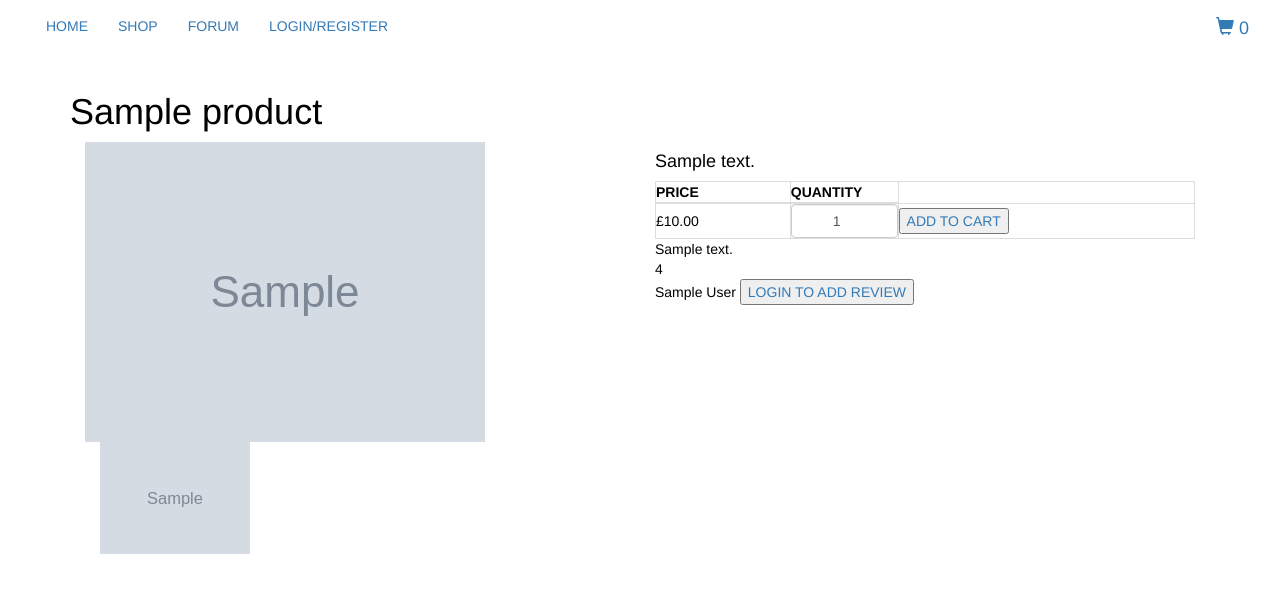
After one commit to ed85w/stream_3_project, a Django app: template templates/shop/product_detail.html in a window 1280 px wide. The commit adds this page. Shown: the top 593 px of the page. Run offline with Django 3.2, Linux system fonts and the light colour scheme; the template is opened without the code that fills it: values that come from a table or form of the project are taken from there, others are empty; tables that the repository leaves empty hold one stand-in row (values such as "Sample post"); grey boxes marked "Sample" are stand-in pictures; parts of the project's set-up code (start-up, migrations or seed data) failed here and were passed over; some libraries are stand-ins or nearby versions.

```diff
--- a/WeddingStationeryShop/urls.py
+++ b/WeddingStationeryShop/urls.py
@@ -16,11 +16,15 @@ Including another URLconf
 from django.conf.urls import url, include
 from django.contrib import admin
 from django.conf import settings
+from django.conf.urls.static import static
 from home import views as home_views
 from accounts import views as accounts_views
 from forum import views as forum_views
+from shop import views as shop_views
+from cart import views as cart_views
 
 urlpatterns = [
+
     url(r'^admin/', admin.site.urls),
     url(r'^$', home_views.get_index, name='index'),
 
@@ -37,7 +41,19 @@ urlpatterns = [
     url(r'^post/new/(?P<thread_id>\d+)/$', forum_views.new_post, name='new_post'),
     url(r'^post/edit/(?P<thread_id>\d+)/(?P<post_id>\d+)/$',forum_views.edit_post, name='edit_post'),
     url(r'^post/delete/(?P<thread_id>\d+)/(?P<post_id>\d+)/$', forum_views.delete_post, name='delete_post'),
+
+    #shop
+    url(r'^shop/$', shop_views.shop),
+    url(r'^shop/(?P<product_id>\d+)/$', shop_views.product_detail, name='product_detail'),
+    url(r'^shop/new/(?P<product_id>\d+)/$', shop_views.add_review, name='add_review'),
+
+    #cart
+    url(r'^cart/$', cart_views.cart, name='cart'),
+
+
 ]
+
+urlpatterns += static(settings.MEDIA_URL, document_root=settings.MEDIA_ROOT)
 
 if settings.DEBUG:
     import debug_toolbar
--- a/shop/models.py
+++ b/shop/models.py
@@ -18,7 +18,7 @@ class Product(models.Model):
     title = models.CharField(max_length=120)
     description = models.TextField(null=True, blank=True)
     category = models.ManyToManyField(ProductCategory, blank=True)
-    main_image = models.ImageField(upload_to='shop/images/')
+    main_image = models.ImageField(upload_to='media/')
     price = models.DecimalField(decimal_places=2, max_digits=100, default='')
     stock = models.IntegerField()
     slug = models.SlugField(unique=True)
@@ -35,7 +35,7 @@ class Product(models.Model):
 
 class ProductImage(models.Model):
     product = models.ForeignKey(Product)
-    image = models.ImageField(upload_to='shop/images/')
+    image = models.ImageField(upload_to='media/')
     featured = models.BooleanField(default=False)
     thumbnail = models.BooleanField(default=False)
     active = models.BooleanField(default=True)
--- a/static/css/style.css
+++ b/static/css/style.css
@@ -1,22 +1,26 @@
 html,
 body {
-	height: 100vh;
+	color: black;
+}
+
+#home-page{
+	/*height: 100vh;*/
 }
 
 #home-back {
 	position: relative;
 	width: 100%;
-	height: 100%;
+
 	overflow-y: hidden;
 }
 
 .nav-home {
-
-	/*background: url("../img/home-image.jpeg") no-repeat center center, #fff;*/
+	height: 100vh;
+	background: url("../img/home-image.jpeg") no-repeat center center, #fff;
 	/* fallback for old browsers */
-	/*background: url("../img/home-image.jpeg") no-repeat center center, -webkit-linear-gradient(to left, #fff, #fff);*/
+	background: url("../img/home-image.jpeg") no-repeat center center, -webkit-linear-gradient(to left, #fff, #fff);
 	/* Chrome 10-25, Safari 5.1-6 */
-	/*background: url("../img/home-image.jpeg") no-repeat center center, linear-gradient(to left, #fff, #fff);*/
+	background: url("../img/home-image.jpeg") no-repeat center center, linear-gradient(to left, #fff, #fff);
 	/* W3C, IE 10+/ Edge, Firefox 16+, Chrome 26+, Opera 12+, Safari 7+ */
 	color: black;
 	/*background-position: right;*/
@@ -27,16 +31,21 @@ body {
 }
 
 .nav-forum {
-	background: url("../img/forum-image.jpeg") no-repeat center center, #fff;
+	height: 100%;
+	background: none;
 	/* fallback for old browsers */
-	background: url("../img/forum-image.jpeg") no-repeat center center, -webkit-linear-gradient(to left, #fff, #fff);
+	background: none;
 	/* Chrome 10-25, Safari 5.1-6 */
-	background: url("../img/forum-image.jpeg") no-repeat center center, linear-gradient(to left, #fff, #fff);
+	background: none;
 	/* W3C, IE 10+/ Edge, Firefox 16+, Chrome 26+, Opera 12+, Safari 7+ */
-	color: white;
-	/*background-position: right;*/
-	-webkit-background-size: cover;
-	-moz-background-size: cover;
-	-o-background-size: cover;
-	background-size: cover;
+	background-color: white;
 }
+
+/*SHOP */
+
+div .card {
+	border: 2px solid black;
+	background-color: white;
+	padding: 10px;
+	margin-bottom: 10px;
+}
--- a/static/js/script.js
+++ b/static/js/script.js
@@ -3,14 +3,14 @@
  */
 $(document).ready(function() {
 
-    //
-    // $(".nav-item").click(function(){
-    //
-    //     var pageId = $(this).attr("id").substring(0,9); //gets class name of element clicked
-    //     console.log(pageId + "hello");
-    //     $('#home-back').removeClass();
-    //     $('#home-back').addClass(pageId);
-    //
-    // })
+
+    $(".nav-item").click(function(){
+
+        var pageId = $(this).attr("id").substring(0,9); //gets class name of element clicked
+        alert(pageId + "hello");
+        $('#home-back').removeClass();
+        $('#home-back').addClass(pageId);
+
+    });
 
 });
--- a/templates/base.html
+++ b/templates/base.html
@@ -21,10 +21,10 @@
 
 </head>
 <body>
-  <div id="home-back" class="nav-home">
+  <div id="home-back" class="nav-forum">
     <nav class="navbar">
       <div class="container-fluid">
-        <a class="navbar-brand pull-right" href="#"><span class="glyphicon glyphicon-shopping-cart" aria-hidden="true"></span> 0</a>
+        <a class="navbar-brand pull-right" href="{% url 'cart' %}"><span class="glyphicon glyphicon-shopping-cart" aria-hidden="true"></span> 0</a>
         <div class="navbar-header">
           <button type="button" class="navbar-toggle collapsed pull-left" data-toggle="collapse" data-target="#navbar1" aria-expanded="false">
             <span class="icon-bar"></span>
--- /dev/null
+++ b/templates/cart.html
@@ -0,0 +1,6 @@
+{% extends 'base.html' %}
+{% block content %}
+
+    <h1>CART</h1>
+
+{% endblock %}
--- a/templates/index.html
+++ b/templates/index.html
@@ -1,4 +1,6 @@
 {% extends 'base.html' %}
 {% block content %}
-    <h2>Test - Index Page</h2>
+    <div id="home-page">
+        <h2>Test - Index Page</h2>
+    </div>
 {% endblock %}
--- /dev/null
+++ b/templates/shop/product_detail.html
@@ -0,0 +1,50 @@
+{% extends "base.html" %}
+{#{% load shop_extras %}#}
+{% load staticfiles %}
+{% block content %}
+    <div>
+        <h1>{{ product.title }}</h1>
+    </div>
+    <div class="col-md-6">
+        <img class="img-responsive" src="{{ product.main_image.url }}" alt="product image">
+
+
+        {% for image in product.productimage_set.all %}
+            <div class="col-md-4">
+            {% include "shop/product_image.html" %}
+            </div>
+        {% endfor %}
+    </div>
+    <div class="col-md-6">
+        <h4> {{ product.description }}</h4>
+        <table class="table-bordered">
+            <thead>
+                <tr>
+                    <th style="width: 25%">PRICE</th>
+                    <th style="width: 20%">QUANTITY</th>
+               </tr>
+            </thead>
+            <tbody>
+                <tr>
+                    <td data-th="PRICE">£{{ product.price }}</td>
+                    <td data-th="QUANTITY">
+                        <input type="number" class="form-control text-center" value="1">
+                    </td>
+                    <td><button><a href="#">ADD TO CART</a></button></td>
+                </tr>
+            </tbody>
+        </table>
+
+
+        {% for review in product.productreview_set.all %}
+            {% include "shop/product_review.html" %}
+        {% endfor %}
+
+        {% if user.is_authenticated %}
+            <button><a href="{% url 'add_review' product.id %}">ADD REVIEW</a></button>
+        {% else %}
+            <button><a href="{% url 'login' product.id %}">LOGIN TO ADD REVIEW</a></button>
+        {% endif %}
+    </div>
+
+{% endblock %}
--- /dev/null
+++ b/templates/shop/product_image.html
@@ -0,0 +1,3 @@
+<section class="productimage">
+    <img class="img-responsive" src="{{ image.image.url }}" alt="product image">
+</section>
--- /dev/null
+++ b/templates/shop/product_review.html
@@ -0,0 +1,3 @@
+{{ review.review }} <br>
+{{ review.rating }} <br>
+{{ review.user.forum_name }}
```
Also changed, not shown: WeddingStationeryShop/settings.py (+9 -0 lines), cart/views.py (added, +28 -0 lines), shop/forms.py (added, +8 -0 lines), shop/views.py (+47 -2 lines), templates/shop/add_review.html (added, +16 -0 lines), templates/shop/shop.html (+6 -6 lines), shop/templatetags/__init__.py (added), shop/templatetags/shop_extras.py (added).
